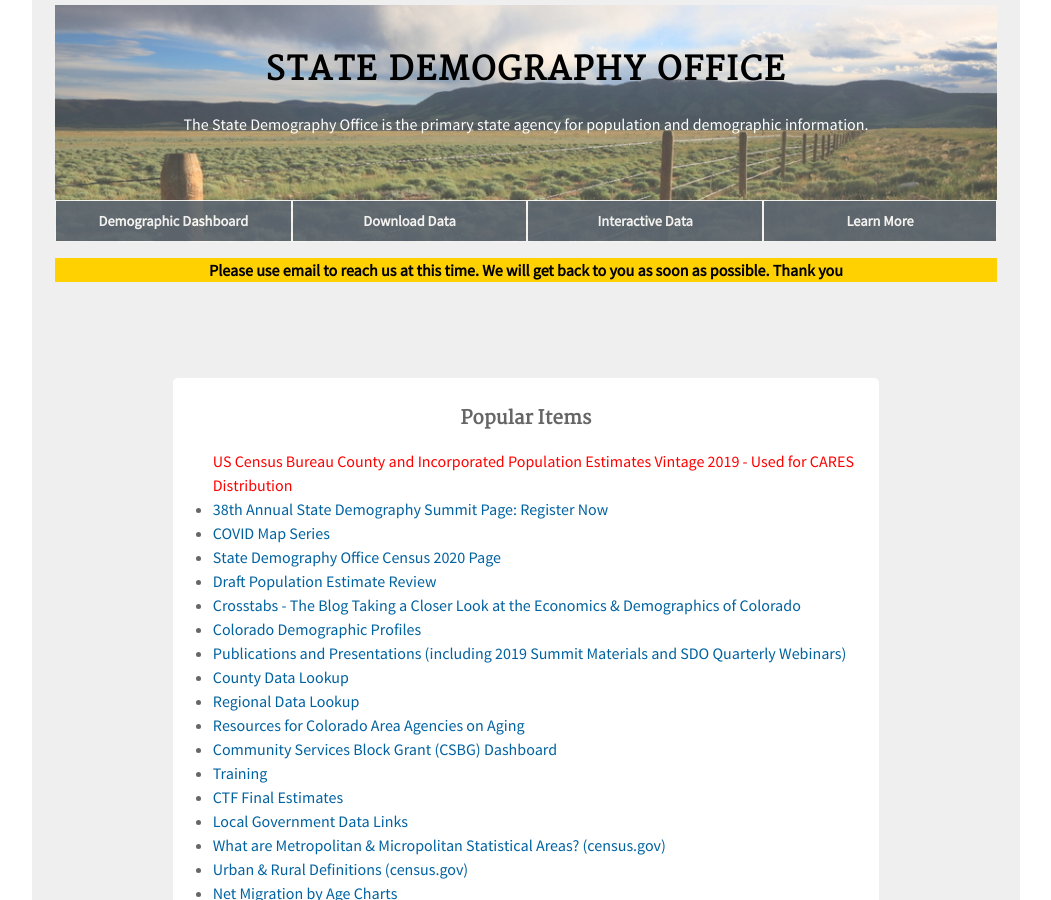
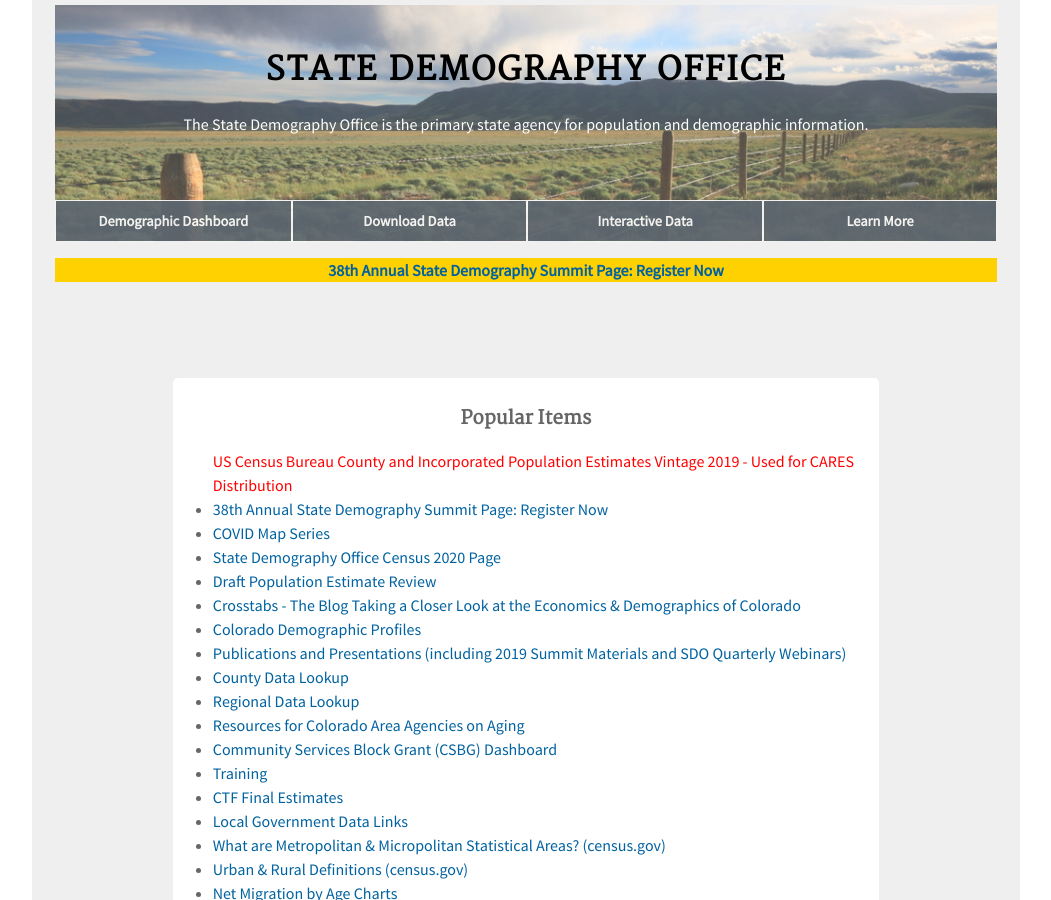
Before and after one commit to TBleess/Website_New, a Jekyll site: the page built from pages/0_Homepage_and_Footer_Links/index.md, in a window 1280 px wide and 900 px high, scrolled down 380 px. Shown: the whole window, without its empty margins (114-1165 px from the left). Built offline with Jekyll 4.4.1, drawn with Linux system fonts in a browser that asks for light colours.

Commit message:
Link to summit

```diff
--- a/_includes/_homepageHeader.html
+++ b/_includes/_homepageHeader.html
@@ -46,6 +46,6 @@
 {% include _ourData.html %}
 </div>
 </section>
-<div style="background-color:#FFD100;font-weight:bold;color:black"><p class="center">Please use email to reach us at this time. We will get back to you as soon as possible. Thank you</p></div>
+<div style="background-color:#FFD100;font-weight:bold;color:black"><p class="center"><a href="https://demography.dola.colorado.gov/demography/demography-summit-2020/">38th Annual State Demography Summit Page: Register Now</a></p></div>
 <script>(function(d, s, id) { var js, pjs = d.getElementsByTagName(s)[0]; if (d.getElementById(id)) return; js = d.createElement(s); js.id = id; js.src = "//www.tickcounter.com/static/js/loader.js"; pjs.parentNode.insertBefore(js, pjs); }(document, "script", "tickcounter-sdk"));</script>
 <br>
```
